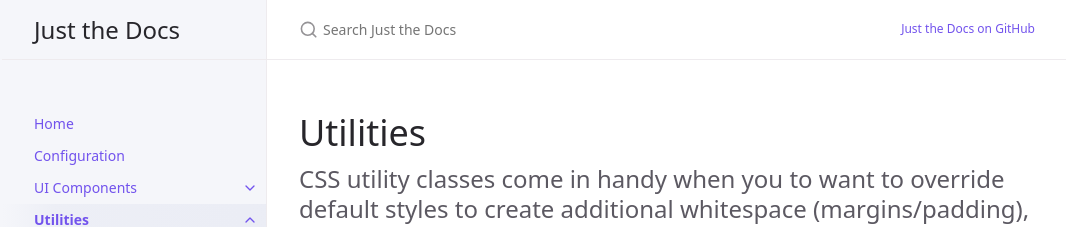
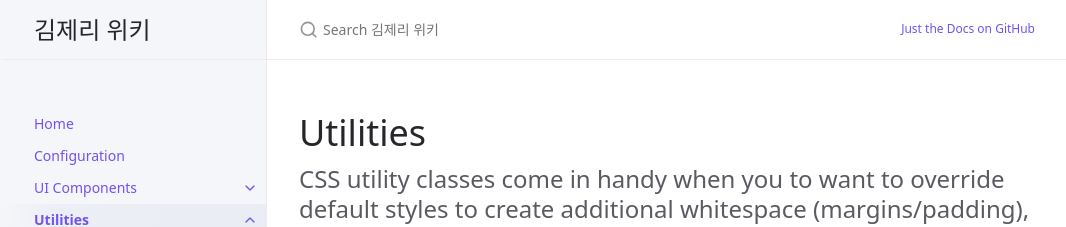
Before and after one commit to ffflopppy/ffflopppy.github.io, a Jekyll site: the page built from docs/utilities/utilities.md, in a window 1280 px wide. Shown: the top 227 px of the page, without its empty margins (105-1171 px from the left). Built offline with Jekyll 4.4.1, drawn with Linux system fonts in a browser that asks for light colours.

Commit message:
Update _config.yml
test

```diff
--- a/_config.yml
+++ b/_config.yml
@@ -13,11 +13,11 @@
 # you will see them accessed via {{ site.title }}, {{ site.github_repo }}, and so on.
 # You can create any custom variable you would like, and they will be accessible
 # in the templates via {{ site.myvariable }}.
-title: Just the Docs
-description: A Jekyll theme for documentation
+title: 김제리 위키
+description: 공부해야지
 baseurl: "" # the subpath of your site, e.g. /blog
 url: "https://just-the-docs.com" # the base hostname & protocol for your site, e.g. http://example.com
-repository: just-the-docs/just-the-docs # for github-metadata
+repository: https://github.com/ffflopppy
 
 permalink: pretty
 
```
